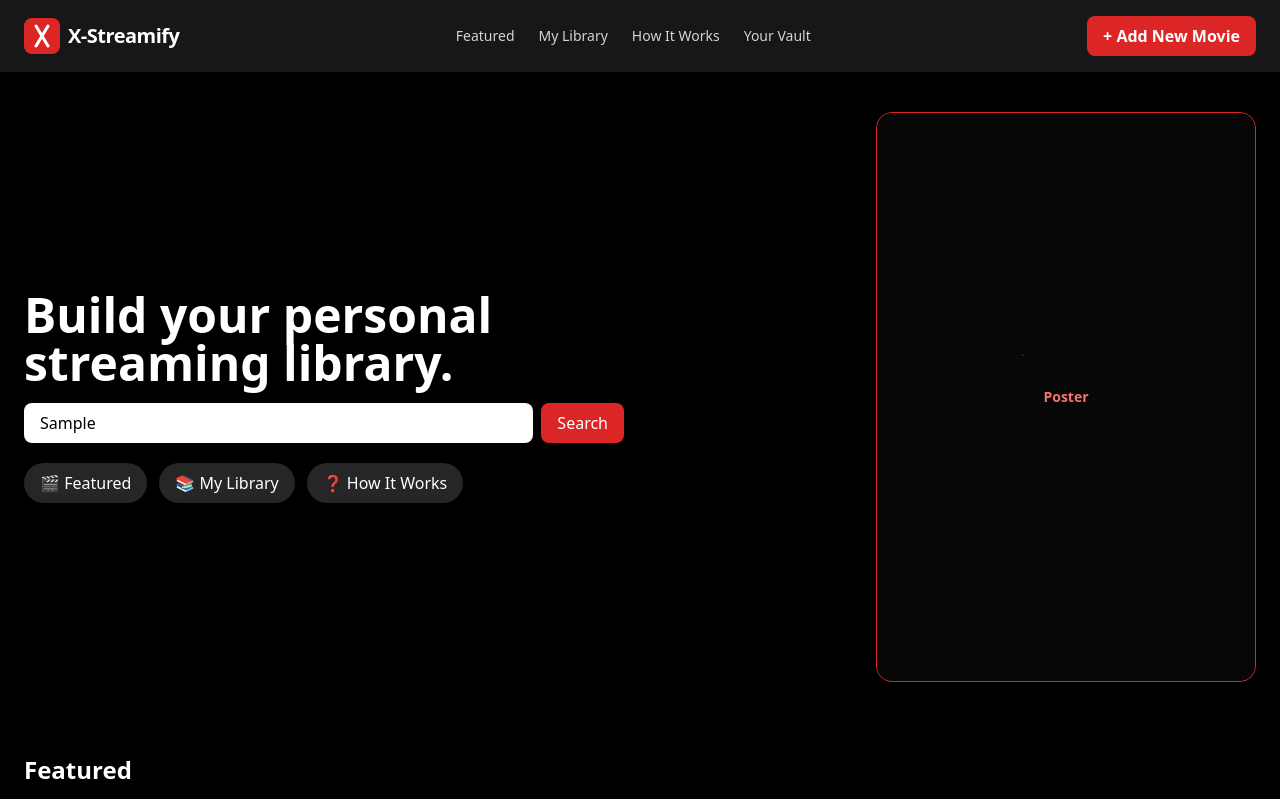
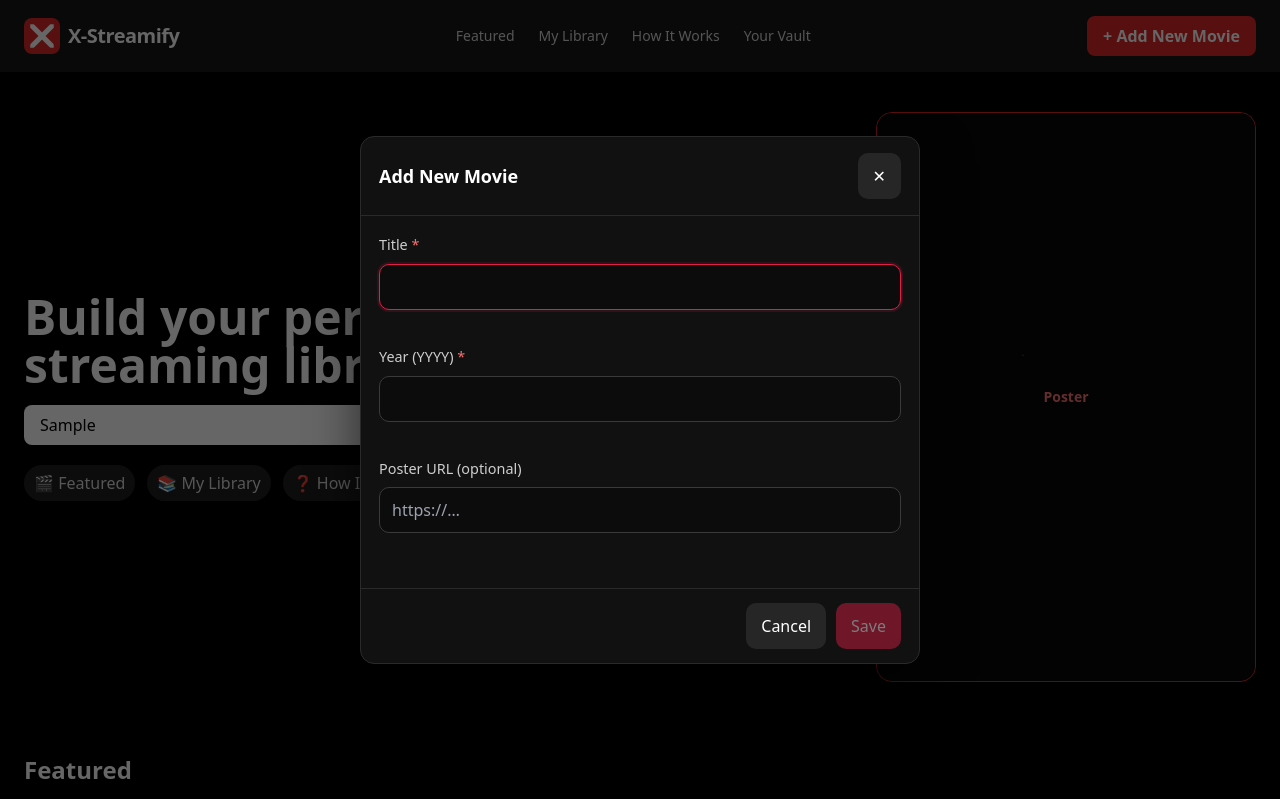
Before and after one commit to Xstream2025/Xstreamify-server, a website: page public/phase7.html in a window 1280 px wide. Both pictures are taken after typing "Sample" into the empty fields and a click on the button "+ Add New Movie". Shown: the top 799 px of the page. Drawn offline with Linux system fonts and the light colour scheme.

Commit message:
Phase 8: Step 2 - modal validation (Title+Year required, Poster optional)

```diff
--- a/public/js/phase8-modal.js
+++ b/public/js/phase8-modal.js
@@ -0,0 +1,127 @@
+/* Phase 8 – Step 2: Modal + Validation (Title & Year required; Poster optional) */
+
+(() => {
+  const qs = (s, r = document) => r.querySelector(s);
+  const qsa = (s, r = document) => [...r.querySelectorAll(s)];
+
+  // Elements
+  const openBtn   = qs('#add-movie-btn');
+  const modal     = qs('#xsm-modal');
+  const backdrop  = qs('#xsm-modal-backdrop');
+  const closeBtn  = qs('#xsm-close');
+  const cancelBtn = qs('#xsm-cancel');
+  const saveBtn   = qs('#xsm-save');
+  const form      = qs('#xsm-form');
+
+  const inputTitle  = qs('#xsm-title');
+  const inputYear   = qs('#xsm-year');
+  const inputPoster = qs('#xsm-poster');
+
+  const errTitle  = qs('#xsm-title-err');
+  const errYear   = qs('#xsm-year-err');
+  const errPoster = qs('#xsm-poster-err');
+
+  let lastFocus = null;
+
+  // Open / Close
+  function openModal() {
+    lastFocus = document.activeElement;
+    backdrop.classList.add('xsm-open');
+    modal.classList.add('xsm-open');
+    // Reset state
+    form.reset();
+    [errTitle, errYear, errPoster].forEach(e => e.textContent = '');
+    saveBtn.disabled = true;
+    // Focus first field
+    setTimeout(() => inputTitle.focus(), 0);
+    // Trap focus
+    document.addEventListener('keydown', onKeydown);
+    document.addEventListener('focus', trapFocus, true);
+  }
+
+  function closeModal() {
+    backdrop.classList.remove('xsm-open');
+    modal.classList.remove('xsm-open');
+    document.removeEventListener('keydown', onKeydown);
+    document.removeEventListener('focus', trapFocus, true);
+    if (lastFocus && lastFocus.focus) lastFocus.focus();
+  }
+
+  // Validation
+  const yearRE = /^(19\d{2}|20\d{2})$/; // 1900–2099
+
+  function validateTitle() {
+    const v = inputTitle.value.trim();
+    if (!v) { errTitle.textContent = 'Title is required.'; return false; }
+    if (v.length > 120) { errTitle.textContent = 'Keep it under 120 chars.'; return false; }
+    errTitle.textContent = ''; return true;
+  }
+
+  function validateYear() {
+    const v = inputYear.value.trim();
+    if (!v) { errYear.textContent = 'Year is required.'; return false; }
+    if (!yearRE.test(v)) { errYear.textContent = 'Enter a 4-digit year (1900–2099).'; return false; }
+    errYear.textContent = ''; return true;
+  }
+
+  function validatePoster() {
+    const v = inputPoster.value.trim();
+    if (!v) { errPoster.textContent = ''; return true; } // optional
+    try {
+      const u = new URL(v);
+      if (!/^https?:$/.test(u.protocol)) throw new Error();
+      errPoster.textContent = ''; return true;
+    } catch {
+      errPoster.textContent = 'Enter a valid http(s) URL or leave blank.';
+      return false;
+    }
+  }
+
+  function updateSaveState() {
+    const ok = validateTitle() & validateYear() & validatePoster();
+    saveBtn.disabled = !ok;
+  }
+
+  // Events
+  openBtn?.addEventListener('click', openModal);
+  closeBtn?.addEventListener('click', closeModal);
+  cancelBtn?.addEventListener('click', (e) => { e.preventDefault(); closeModal(); });
+
+  backdrop?.addEventListener('click', closeModal);
+  modal?.addEventListener('click', (e) => {
+    // clicks outside card area close (backdrop already handles), ignore inside
+    // no-op
+  });
+
+  // Live validation
+  [inputTitle, inputYear, inputPoster].forEach(inp => {
+    inp.addEventListener('input', updateSaveState);
+    inp.addEventListener('blur', updateSaveState);
+  });
+
+  // Prevent submit for Step 2 (save comes in Step 3)
+  saveBtn?.addEventListener('click', (e) => {
+    e.preventDefault();
+    updateSaveState();
+    // If we reach here with enabled button, we’ll wire save in Step 3.
+  });
+
+  // Keyboard: ESC closes, Enter attempts save, Tab trap
+  function onKeydown(e) {
+    if (e.key === 'Escape') { e.preventDefault(); closeModal(); }
+    if (e.key === 'Enter' && document.activeElement.tagName !== 'TEXTAREA') {
+      // Let validation run; Step 3 will create
+      e.preventDefault();
+      updateSaveState();
+    }
+  }
+
+  // Focus trap
+  function trapFocus(e) {
+    if (!modal.classList.contains('xsm-open')) return;
+    if (!modal.contains(e.target)) {
+      e.stopPropagation();
+      inputTitle.focus();
+    }
+  }
+})();
--- a/public/phase7.html
+++ b/public/phase7.html
@@ -5,18 +5,39 @@
   <meta name="viewport" content="width=device-width, initial-scale=1" />
   <title>X-Streamify — Phase 7</title>
   <link rel="stylesheet" href="tailwind.css" />
+  <style>
+    /* Modal basics */
+    .xsm-modal-backdrop{position:fixed;inset:0;background:rgba(0,0,0,.6);display:none;z-index:60}
+    .xsm-modal{position:fixed;inset:0;display:none;place-items:center;z-index:70}
+    .xsm-open{display:grid}
+    .xsm-card{width:min(92vw,560px);background:#111;border:1px solid #2a2a2a;border-radius:14px;box-shadow:0 20px 50px rgba(0,0,0,.6)}
+    .xsm-hdr{padding:16px 18px;border-bottom:1px solid #2a2a2a;display:flex;justify-content:space-between;align-items:center}
+    .xsm-bd{padding:18px}
+    .xsm-ft{padding:14px 18px;border-top:1px solid #2a2a2a;display:flex;gap:10px;justify-content:flex-end}
+    .xsm-input{width:100%;padding:10px 12px;border-radius:10px;border:1px solid #3a3a3a;background:#0c0c0c;color:#fff;outline:none}
+    .xsm-input:focus{border-color:#e11d48;box-shadow:0 0 0 2px rgba(225,29,72,.15)}
+    .xsm-row{display:grid;gap:8px;margin-bottom:14px}
+    .xsm-label{font-size:.9rem;color:#cfcfcf}
+    .xsm-err{font-size:.8rem;color:#f87171;min-height:1.1em}
+    .xsm-btn{padding:10px 14px;border-radius:10px;border:1px solid transparent;background:#262626;color:#fff;cursor:pointer}
+    .xsm-btn:disabled{opacity:.45;cursor:not-allowed}
+    .xsm-btn--pri{background:#e11d48}
+    .xsm-btn--pri:hover{background:#be123c}
+    .xsm-badge{display:inline-flex;align-items:center;gap:8px;padding:6px 10px;border-radius:999px;background:#1f1f1f;color:#d7d7d7}
+  </style>
 </head>
 <body class="bg-black text-white">
   <!-- Header -->
   <header class="flex items-center justify-between px-6 py-4 bg-neutral-900">
-    <!-- Brand: FULL RED SQUARE + custom tall X + wordmark -->
     <div class="flex items-center gap-2 select-none">
-      <!-- Red square (filled) -->
-      <div class="relative inline-flex items-center justify-center w-9 h-9 rounded-lg bg-red-600">
-        <!-- Custom "tall" X drawn by hand -->
-        <svg viewBox="0 0 24 28" class="w-6 h-7" aria-hidden="true">
-          <line x1="6" y1="4" x2="18" y2="24" stroke="white" stroke-width="3" stroke-linecap="round"/>
-          <line x1="18" y1="4" x2="6" y2="24" stroke="white" stroke-width="3" stroke-linecap="round"/>
+      <!-- keep current mark; we’ll revisit later -->
+      <div class="w-9 h-9 rounded-lg bg-red-600 grid place-items-center">
+        <svg viewBox="0 0 100 100" class="w-7 h-7" aria-hidden="true">
+          <defs><clipPath id="clip"><rect x="8" y="8" width="84" height="84" /></clipPath></defs>
+          <g clip-path="url(#clip)">
+            <rect x="41" y="-15" width="18" height="130" fill="#ffffff" transform="rotate(45 50 50)" />
+            <rect x="41" y="-15" width="18" height="130" fill="#ffffff" transform="rotate(-45 50 50)" />
+          </g>
         </svg>
       </div>
       <span class="text-xl font-semibold tracking-tight">X-Streamify</span>
@@ -29,8 +50,7 @@
       <a href="#" class="hover:text-white">Your Vault</a>
     </nav>
 
-    <button id="add-movie-btn"
-      class="bg-red-600 hover:bg-red-700 px-4 py-2 rounded-lg font-semibold">
+    <button id="add-movie-btn" class="bg-red-600 hover:bg-red-700 px-4 py-2 rounded-lg font-semibold">
       + Add New Movie
     </button>
   </header>
@@ -47,19 +67,15 @@
         <button class="bg-red-600 px-4 py-2 rounded-lg hover:bg-red-700">Search</button>
       </div>
 
-      <!-- Hero buttons -->
-      <div class="flex gap-3 *:px-4 *:py-2 *:rounded-full">
-        <button class="bg-neutral-800 hover:bg-neutral-700">🎬 Featured</button>
-        <button class="bg-neutral-800 hover:bg-neutral-700">📚 My Library</button>
-        <button class="bg-neutral-800 hover:bg-neutral-700">❓ How It Works</button>
+      <div class="flex gap-3">
+        <span class="xsm-badge">🎬 Featured</span>
+        <span class="xsm-badge">📚 My Library</span>
+        <span class="xsm-badge">❓ How It Works</span>
       </div>
     </div>
 
-    <!-- Right hero poster -->
     <div class="ml-auto relative rounded-2xl overflow-hidden border border-red-600 shadow-lg max-w-[380px] aspect-[2/3] bg-neutral-800 flex items-center justify-center">
-      <img src="img/placeholder-2x3.png" alt="Hero Poster"
-           class="w-full h-full object-cover opacity-80"
-           onerror="this.style.display='none'" />
+      <img src="img/placeholder-2x3.png" alt="Hero Poster" class="w-full h-full object-cover opacity-80" onerror="this.style.display='none'" />
       <span class="absolute text-sm text-red-400 font-semibold">Poster</span>
     </div>
   </section>
@@ -124,6 +140,38 @@
     </div>
   </section>
 
+  <!-- MODAL (Step 1 UI + Step 2 validation) -->
+  <div id="xsm-modal-backdrop" class="xsm-modal-backdrop" aria-hidden="true"></div>
+  <div id="xsm-modal" class="xsm-modal" role="dialog" aria-modal="true" aria-labelledby="xsm-modal-title">
+    <div class="xsm-card">
+      <div class="xsm-hdr">
+        <h3 id="xsm-modal-title" class="text-lg font-semibold">Add New Movie</h3>
+        <button id="xsm-close" class="xsm-btn" aria-label="Close">✕</button>
+      </div>
+      <form id="xsm-form" class="xsm-bd" novalidate>
+        <div class="xsm-row">
+          <label class="xsm-label" for="xsm-title">Title <span class="text-red-400">*</span></label>
+          <input id="xsm-title" name="title" class="xsm-input" type="text" autocomplete="off" />
+          <div id="xsm-title-err" class="xsm-err"></div>
+        </div>
+        <div class="xsm-row">
+          <label class="xsm-label" for="xsm-year">Year (YYYY) <span class="text-red-400">*</span></label>
+          <input id="xsm-year" name="year" class="xsm-input" type="text" inputmode="numeric" maxlength="4" />
+          <div id="xsm-year-err" class="xsm-err"></div>
+        </div>
+        <div class="xsm-row">
+          <label class="xsm-label" for="xsm-poster">Poster URL (optional)</label>
+          <input id="xsm-poster" name="poster" class="xsm-input" type="url" placeholder="https://…" />
+          <div id="xsm-poster-err" class="xsm-err"></div>
+        </div>
+      </form>
+      <div class="xsm-ft">
+        <button id="xsm-cancel" class="xsm-btn">Cancel</button>
+        <button id="xsm-save" class="xsm-btn xsm-btn--pri" disabled>Save</button>
+      </div>
+    </div>
+  </div>
+
   <!-- Scripts -->
   <script src="js/phase7.js"></script>
   <script src="js/phase8-modal.js"></script>
```
Also changed, not shown: public/tailwind.css.
